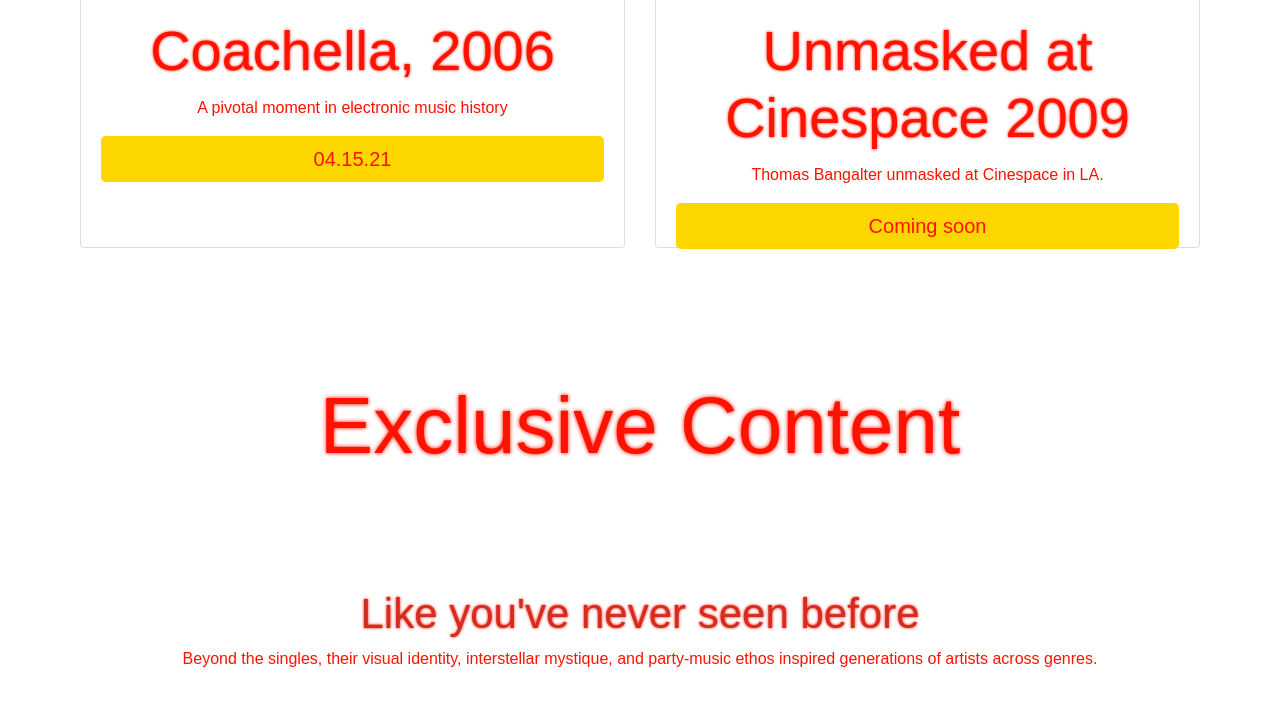
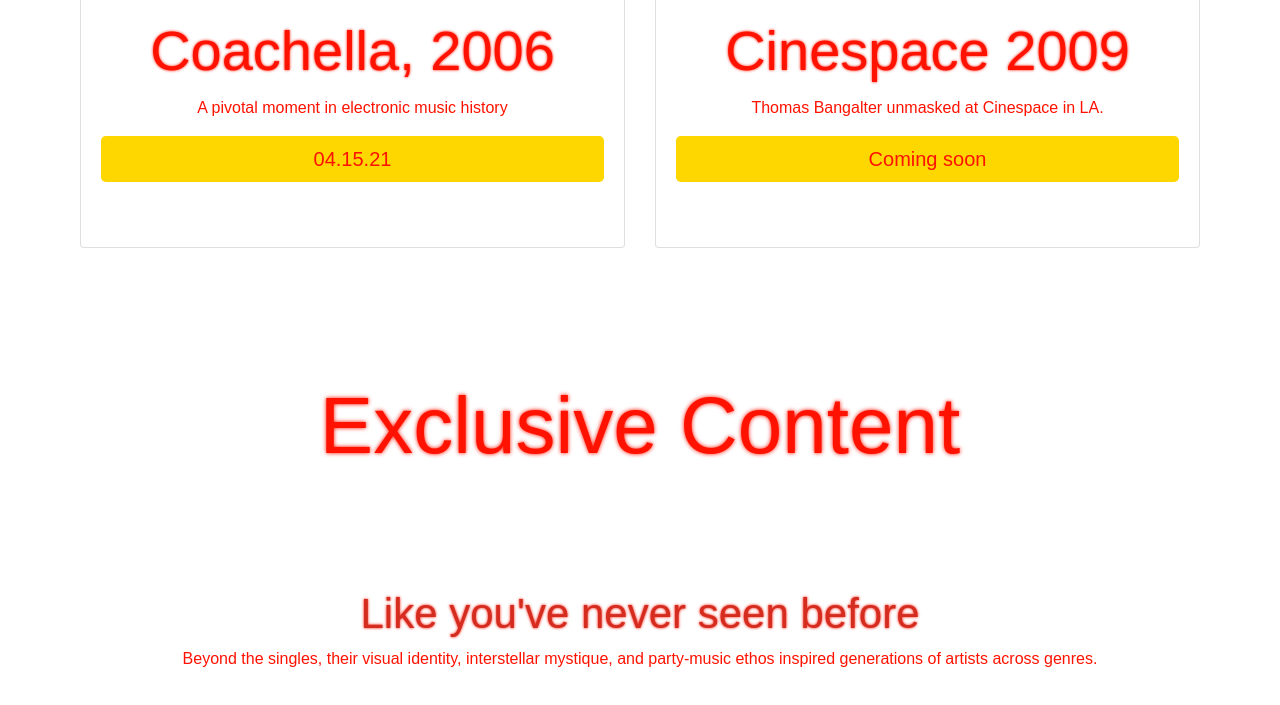
Before and after one commit to juanderer1/Human-Robot-Nation, a plain HTML site: page index.html in a window 1280 px wide. Shown: the part 1185-1890 px from the top of the page. Drawn offline with nearby package versions, Linux system fonts and the light colour scheme; a web font is replaced by a local one.

Commit message:
Card title update

```diff
--- a/index.html
+++ b/index.html
@@ -83,7 +83,7 @@
           <div class="card">
             <img src="https://static.highsnobiety.com/thumbor/O40R2e9-DVXsUGB80mzjxiVBneI=/1600x1067/static.highsnobiety.com/wp-content/uploads/2021/03/23170444/remembering-10-years-of-daft-punk-through-the-eyes-of-a-superfan-01.jpg" class="card-img-top" alt="...">
             <div class="card-body">
-              <h5 class="card-title">Unmasked at Cinespace 2009</h5>
+              <h5 class="card-title">Cinespace 2009</h5>
               <p class="card-text">Thomas Bangalter unmasked at Cinespace in LA.</p>
               <a class="btn btn-primary btn-lg btn-success offside" href="#" role="button">Coming soon</a>
             </div>
```
